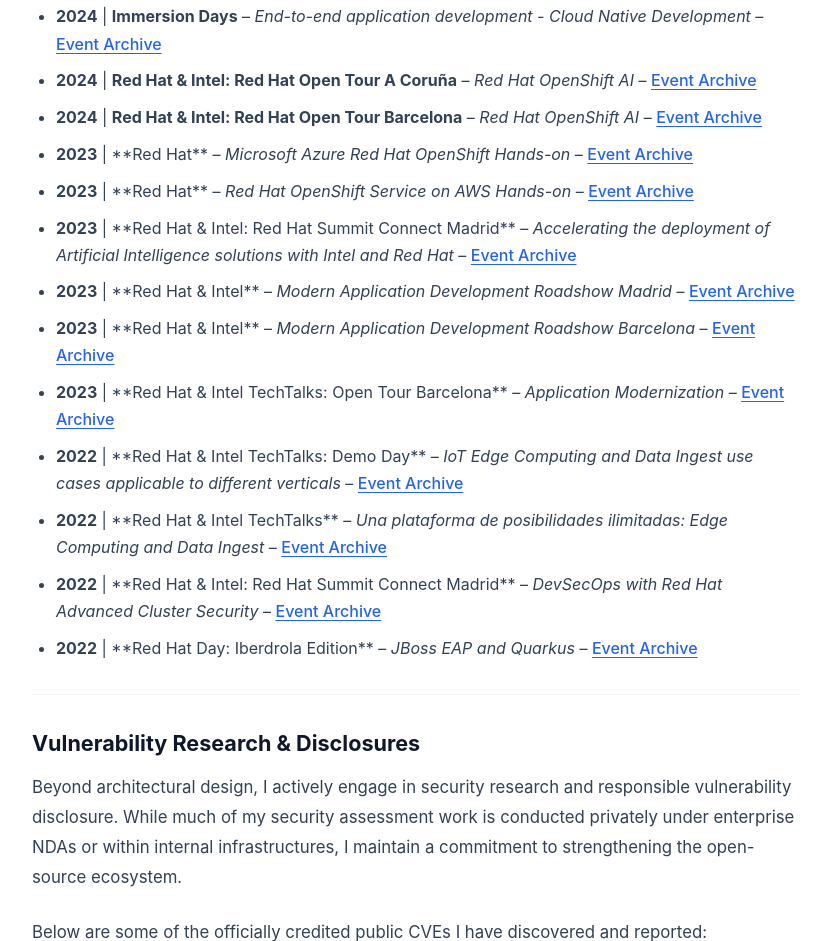
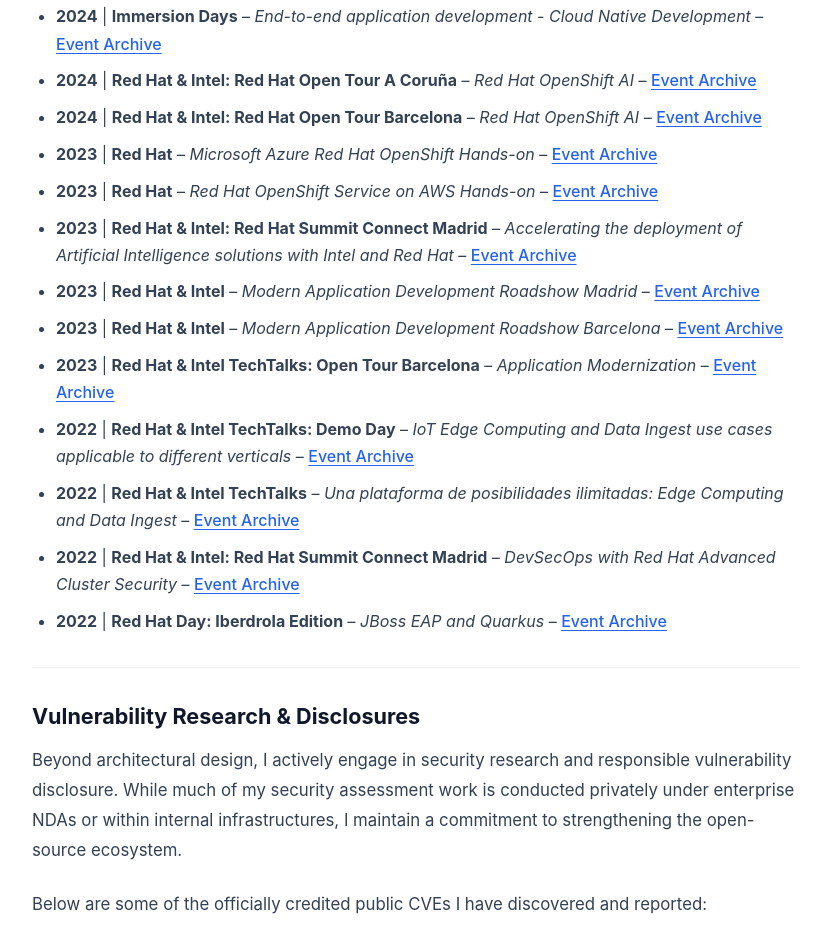
Before and after one commit to aolle/aolle.github.io, an Astro site: page /about in a window 1280 px wide. Shown: the part 2222-3163 px from the top of the page, without its empty margins (224-1055 px from the left). Built offline with nearby package versions, Linux system fonts and the light colour scheme; Astro itself is replaced by a stand-in of ours.

Commit message:
fix styles

```diff
--- a/src/pages/about.astro
+++ b/src/pages/about.astro
@@ -67,16 +67,16 @@
         <li><strong>2024</strong> | <strong>Immersion Days</strong> – <em>End-to-end application development - Cloud Native Development</em> – <a href="https://web.archive.org/web/20240530104751/https://events.redhat.com/profile/form/index.cfm?PKformID=0x1074964abcd" target="_blank" rel="noopener noreferrer">Event Archive</a></li>
         <li><strong>2024</strong> | <strong>Red Hat & Intel: Red Hat Open Tour A Coruña</strong> – <em>Red Hat OpenShift AI</em> – <a href="https://web.archive.org/web/20240530104318/https://events.redhat.com/profile/form/index.cfm?PKformID=0x1012549abcd" target="_blank" rel="noopener noreferrer">Event Archive</a></li>
         <li><strong>2024</strong> | <strong>Red Hat & Intel: Red Hat Open Tour Barcelona</strong> – <em>Red Hat OpenShift AI</em> – <a href="https://web.archive.org/web/20240228155049/https://events.redhat.com/profile/form/index.cfm?PKformID=0x1011238abcd" target="_blank" rel="noopener noreferrer">Event Archive</a></li>
-        <li><strong>2023</strong> | **Red Hat** – <em>Microsoft Azure Red Hat OpenShift Hands-on</em> – <a href="https://web.archive.org/web/20231115112449/https://events.redhat.com/profile/form/index.cfm?PKformID=0x961021abcd" target="_blank" rel="noopener noreferrer">Event Archive</a></li>
-        <li><strong>2023</strong> | **Red Hat** – <em>Red Hat OpenShift Service on AWS Hands-on</em> – <a href="https://web.archive.org/web/20231115112618/https://events.redhat.com/profile/form/index.cfm?PKformID=0x960793abcd" target="_blank" rel="noopener noreferrer">Event Archive</a></li>
-        <li><strong>2023</strong> | **Red Hat & Intel: Red Hat Summit Connect Madrid** – <em>Accelerating the deployment of Artificial Intelligence solutions with Intel and Red Hat</em> – <a href="https://web.archive.org/web/20231127230643/https://www.redhat.com/en/summit/connect/emea/madrid-2023" target="_blank" rel="noopener noreferrer">Event Archive</a></li>
-        <li><strong>2023</strong> | **Red Hat & Intel** – <em>Modern Application Development Roadshow Madrid</em> – <a href="https://web.archive.org/web/20230716101450/https://events.redhat.com/profile/form/index.cfm?PKformID=0x840979abcd" target="_blank" rel="noopener noreferrer">Event Archive</a></li>
-        <li><strong>2023</strong> | **Red Hat & Intel** – <em>Modern Application Development Roadshow Barcelona</em> – <a href="https://web.archive.org/web/20230716101418/https://events.redhat.com/profile/form/index.cfm?PKformID=0x8427460001" target="_blank" rel="noopener noreferrer">Event Archive</a></li>
-        <li><strong>2023</strong> | **Red Hat & Intel TechTalks: Open Tour Barcelona** – <em>Application Modernization</em> – <a href="https://web.archive.org/web/20230612162837/https://events.redhat.com/profile/form/index.cfm?PKformID=0x813201abcd&sc_cid=7013a000003DQb2AAG" target="_blank" rel="noopener noreferrer">Event Archive</a></li>
-        <li><strong>2022</strong> | **Red Hat & Intel TechTalks: Demo Day** – <em>IoT Edge Computing and Data Ingest use cases applicable to different verticals</em> – <a href="https://web.archive.org/web/20230716101236/https://events.redhat.com/profile/form/index.cfm?PKformID=0x5643010001" target="_blank" rel="noopener noreferrer">Event Archive</a></li>
-        <li><strong>2022</strong> | **Red Hat & Intel TechTalks** – <em>Una plataforma de posibilidades ilimitadas: Edge Computing and Data Ingest</em> – <a href="https://web.archive.org/web/20230716101150/https://events.redhat.com/profile/form/index.cfm?PKformID=0x5741620001" target="_blank" rel="noopener noreferrer">Event Archive</a></li>
-        <li><strong>2022</strong> | **Red Hat & Intel: Red Hat Summit Connect Madrid** – <em>DevSecOps with Red Hat Advanced Cluster Security</em> – <a href="https://web.archive.org/web/20220930061613/https://www.redhat.com/es/events/summit-connect-madrid-2022?sc_cid=7013a00000317uGAAQ" target="_blank" rel="noopener noreferrer">Event Archive</a></li>
-        <li><strong>2022</strong> | **Red Hat Day: Iberdrola Edition** – <em>JBoss EAP and Quarkus</em> – <a href="https://web.archive.org/web/20230716101542/https://events.redhat.com/profile/form/index.cfm?PKformID=0x695116abcd" target="_blank" rel="noopener noreferrer">Event Archive</a></li>
+        <li><strong>2023</strong> | <strong>Red Hat</strong> – <em>Microsoft Azure Red Hat OpenShift Hands-on</em> – <a href="https://web.archive.org/web/20231115112449/https://events.redhat.com/profile/form/index.cfm?PKformID=0x961021abcd" target="_blank" rel="noopener noreferrer">Event Archive</a></li>
+        <li><strong>2023</strong> | <strong>Red Hat</strong> – <em>Red Hat OpenShift Service on AWS Hands-on</em> – <a href="https://web.archive.org/web/20231115112618/https://events.redhat.com/profile/form/index.cfm?PKformID=0x960793abcd" target="_blank" rel="noopener noreferrer">Event Archive</a></li>
+        <li><strong>2023</strong> | <strong>Red Hat & Intel: Red Hat Summit Connect Madrid</strong> – <em>Accelerating the deployment of Artificial Intelligence solutions with Intel and Red Hat</em> – <a href="https://web.archive.org/web/20231127230643/https://www.redhat.com/en/summit/connect/emea/madrid-2023" target="_blank" rel="noopener noreferrer">Event Archive</a></li>
+        <li><strong>2023</strong> | <strong>Red Hat & Intel</strong> – <em>Modern Application Development Roadshow Madrid</em> – <a href="https://web.archive.org/web/20230716101450/https://events.redhat.com/profile/form/index.cfm?PKformID=0x840979abcd" target="_blank" rel="noopener noreferrer">Event Archive</a></li>
+        <li><strong>2023</strong> | <strong>Red Hat & Intel</strong> – <em>Modern Application Development Roadshow Barcelona</em> – <a href="https://web.archive.org/web/20230716101418/https://events.redhat.com/profile/form/index.cfm?PKformID=0x8427460001" target="_blank" rel="noopener noreferrer">Event Archive</a></li>
+        <li><strong>2023</strong> | <strong>Red Hat & Intel TechTalks: Open Tour Barcelona</strong> – <em>Application Modernization</em> – <a href="https://web.archive.org/web/20230612162837/https://events.redhat.com/profile/form/index.cfm?PKformID=0x813201abcd&sc_cid=7013a000003DQb2AAG" target="_blank" rel="noopener noreferrer">Event Archive</a></li>
+        <li><strong>2022</strong> | <strong>Red Hat & Intel TechTalks: Demo Day</strong> – <em>IoT Edge Computing and Data Ingest use cases applicable to different verticals</em> – <a href="https://web.archive.org/web/20230716101236/https://events.redhat.com/profile/form/index.cfm?PKformID=0x5643010001" target="_blank" rel="noopener noreferrer">Event Archive</a></li>
+        <li><strong>2022</strong> | <strong>Red Hat & Intel TechTalks</strong> – <em>Una plataforma de posibilidades ilimitadas: Edge Computing and Data Ingest</em> – <a href="https://web.archive.org/web/20230716101150/https://events.redhat.com/profile/form/index.cfm?PKformID=0x5741620001" target="_blank" rel="noopener noreferrer">Event Archive</a></li>
+        <li><strong>2022</strong> | <strong>Red Hat & Intel: Red Hat Summit Connect Madrid</strong> – <em>DevSecOps with Red Hat Advanced Cluster Security</em> – <a href="https://web.archive.org/web/20220930061613/https://www.redhat.com/es/events/summit-connect-madrid-2022?sc_cid=7013a00000317uGAAQ" target="_blank" rel="noopener noreferrer">Event Archive</a></li>
+        <li><strong>2022</strong> | <strong>Red Hat Day: Iberdrola Edition</strong> – <em>JBoss EAP and Quarkus</em> – <a href="https://web.archive.org/web/20230716101542/https://events.redhat.com/profile/form/index.cfm?PKformID=0x695116abcd" target="_blank" rel="noopener noreferrer">Event Archive</a></li>
       </ul>
 
       <!-- backup event links
```
